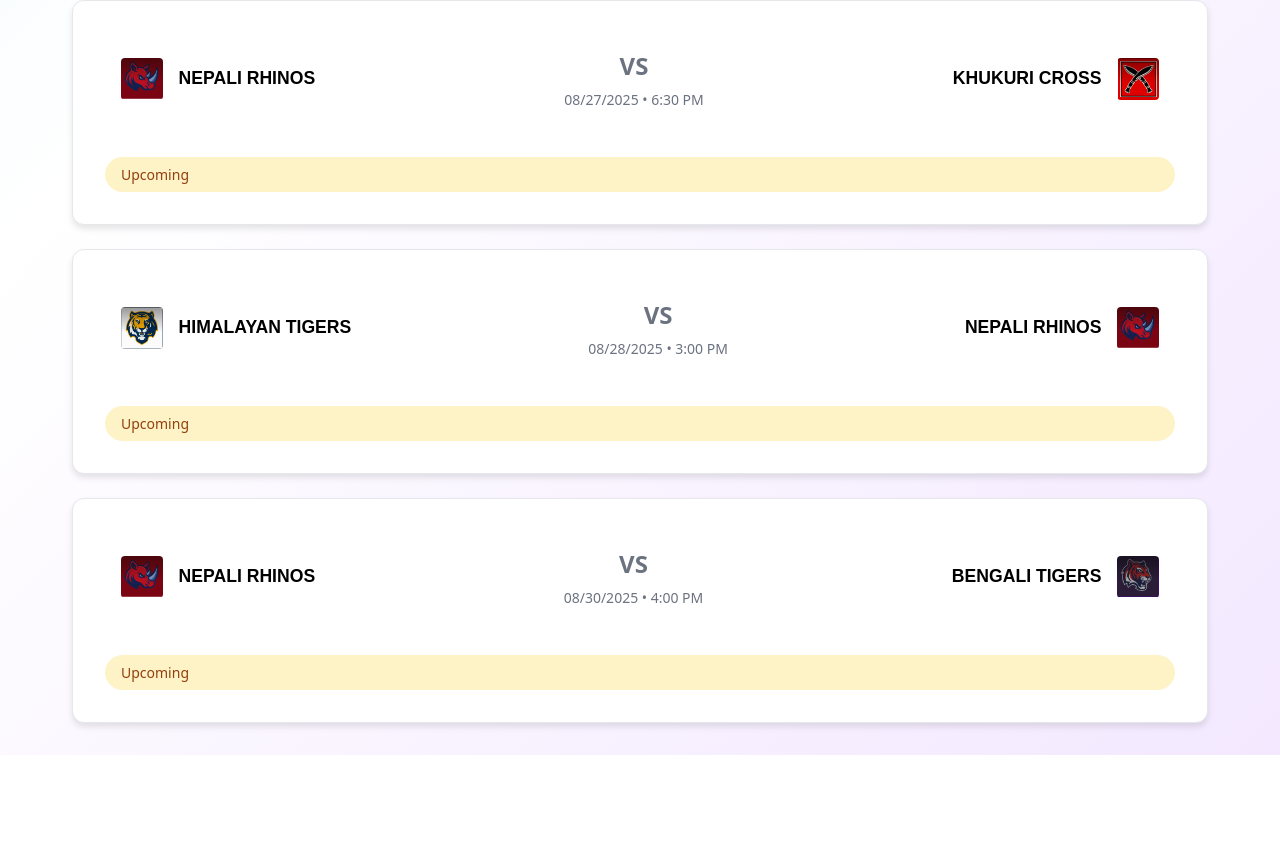
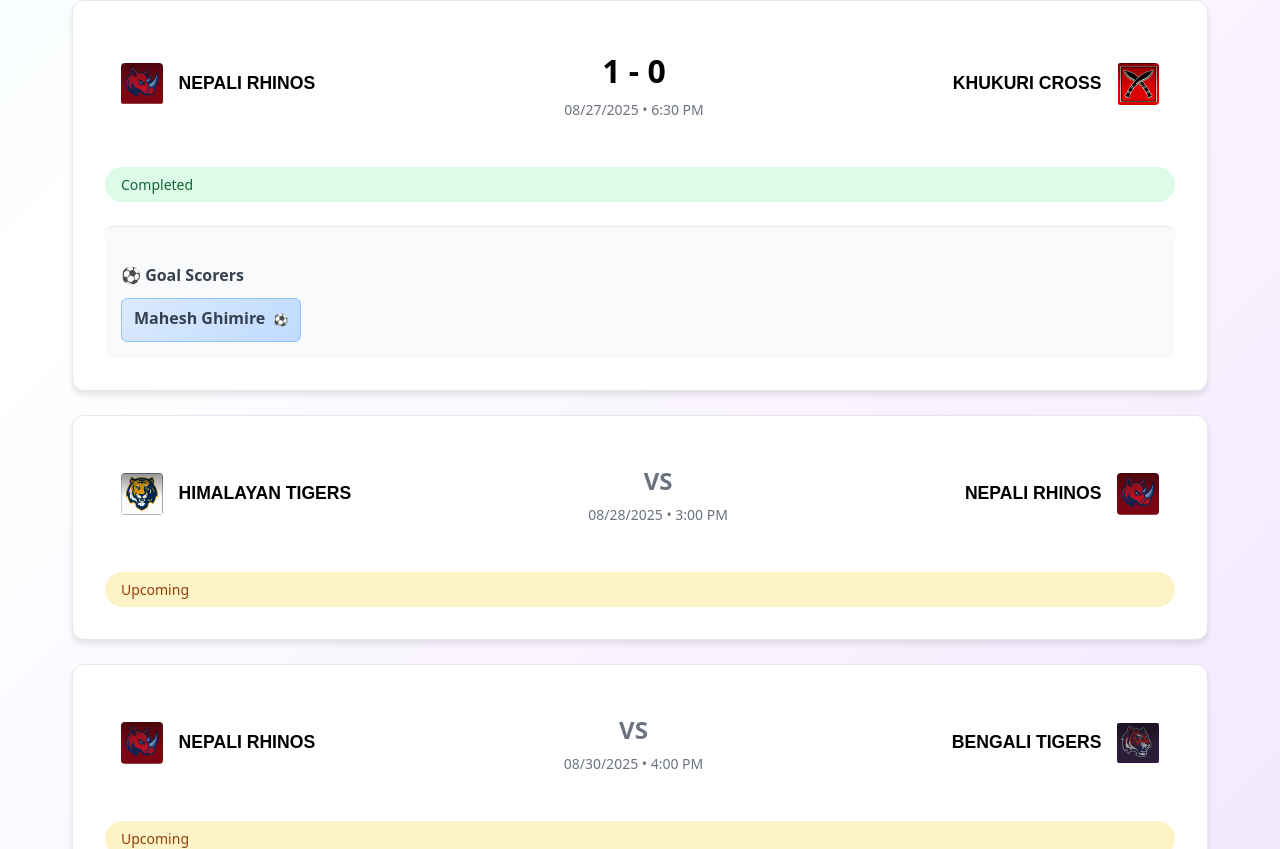
Before and after one commit to NirajanBanjade/Soccer_tournament_Nepal, a React (Create React App) app: page / in a window 1280 px wide. Shown: the part 1508-2357 px from the top of the page. Before the commit the page ends 2263 px from the top, so only its background shows below. Built offline with nearby package versions, Linux system fonts and the light colour scheme.

Commit message:
fourth match stats updated

```diff
--- a/src/App.js
+++ b/src/App.js
@@ -107,10 +107,10 @@ const SoccerTournamentApp = () => {
       team2: 'KHUKURI CROSS',
       date: '08/27/2025',
       time: '6:30 PM',
-      score1: null,
-      score2: null,
-      status: 'upcoming',
-      scorers: []
+      score1: 1,
+      score2: 0,
+      status: 'completed',
+      scorers: [{ player: 'Mahesh Ghimire', team: 'KHUKURI CROSS', goals: 1 }]
     },
     {
       id: 5,
@@ -142,13 +142,14 @@ const SoccerTournamentApp = () => {
       { name: 'Kiran Rawat', team: 'HIMALAYAN TIGERS', goals: 3 },
       { name: 'Ronish Karki', team: 'HIMALAYAN TIGERS', goals: 2 },
       { name: 'Jaime', team: 'HIMALAYAN TIGERS', goals: 1 },
-      { name: 'Mahesh Ghimire', team: 'KHUKURI CROSS', goals: 1 }
+      { name: 'Mahesh Ghimire', team: 'KHUKURI CROSS', goals: 2 }
     ],
     topAssisters: [
       { name: 'Kiran Rawat', team: 'HIMALAYAN TIGERS', assists: 3 },
       { name: 'Ronish Karki', team: 'HIMALAYAN TIGERS', assists: 2 },
       { name: 'Omar', team: 'HIMALAYAN TIGERS', assists: 1 },
-      { name: 'Swarnim Khanal', team: 'KHUKURI CROSS', assists: 1 }
+      { name: 'Swarnim Khanal', team: 'KHUKURI CROSS', assists: 1 },
+      { name: 'Piyush KC', team: 'KHUKURI CROSS', assists: 1 }
     ],
     redCards: {
       count: 3,
@@ -163,15 +164,18 @@ const SoccerTournamentApp = () => {
       details: [
         { player: 'Kiran Rawat (HIMALAYAN TIGERS)', match: 1 },
         { player: 'Mahesh Ghimire (KHUKURI CROSS)', match: 1 },
-        { player: 'Pallav Sarkar (Bengali Tigers)', match: 2 }
+        { player: 'Pallav Sarkar (BENGALI TIGERS)', match: 2 },
+        { player: 'Swapnil Basnet (NEPALI RHINOS)', match: 4 },
+        { player: 'Shishir Khanal (KHUKURI CROSS)', match: 4}
       ]
     }
   };
 
   // League table - UPDATE THESE DAILY
   const leagueTable = [
+    { team: 'KHUKURI CROSS', wins: 2, losses: 0, draws: 1, points: 7, goalDiff: 2, goalsFor: 2, goalsAgainst: 0 },
     { team: 'HIMALAYAN TIGERS', wins: 1, losses: 0, draws: 1, points: 4, goalDiff: 6, goalsFor: 6, goalsAgainst: 0 },
-    { team: 'KHUKURI CROSS', wins: 1, losses: 0, draws: 1, points: 4, goalDiff: 1, goalsFor: 1, goalsAgainst: 0 },
+
     { team: 'NEPALI RHINOS', wins: 0, losses: 0, draws: 0, points: 0, goalDiff: 0, goalsFor: 0, goalsAgainst: 0 },
     { team: 'BENGALI TIGERS', wins: 0, losses: 2, draws: 0, points: 0, goalDiff: -7, goalsFor: 0, goalsAgainst: 7 }
   ].sort((a, b) => b.points - a.points || b.goalDiff - a.goalDiff);
```
